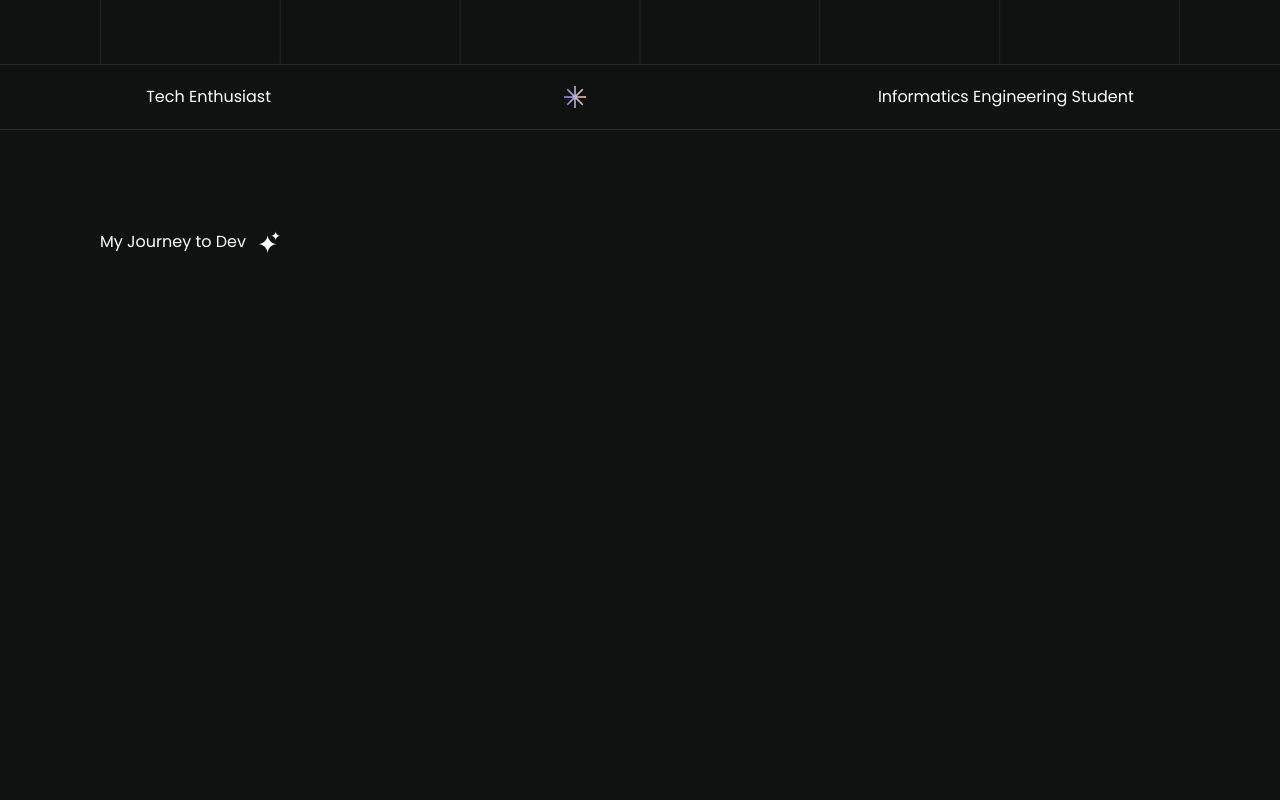
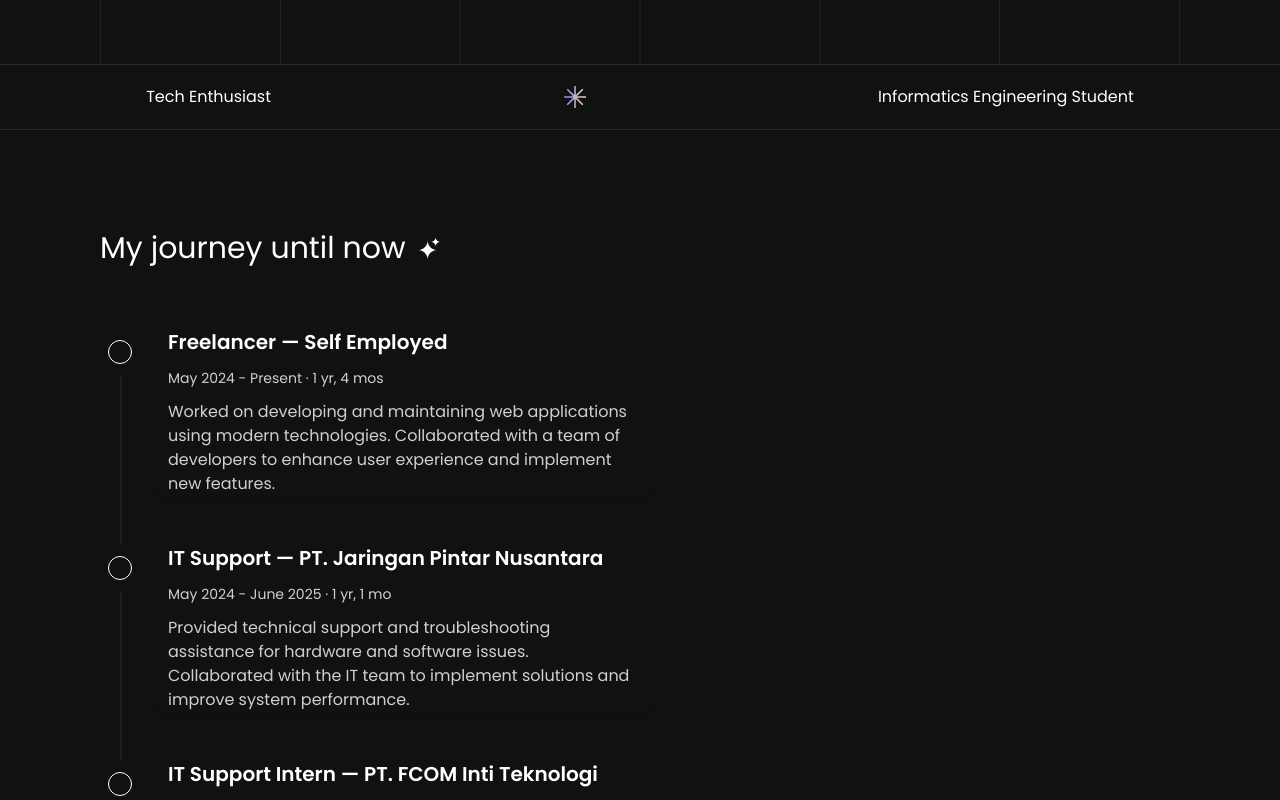
Before and after one commit to adrianahaz/adrianahaz.github.io, a SvelteKit app: page / in a window 1280 px wide. Shown: the part 720-1520 px from the top of the page. Before the commit the page ends 1134 px from the top, so only its background shows below. Built offline with nearby package versions, Linux system fonts and the light colour scheme.

Commit message:
feat(experience): added experience setion and fix some component

```diff
--- a/src/routes/+page.svelte
+++ b/src/routes/+page.svelte
@@ -4,6 +4,7 @@
 	import Hero from '$lib/components/section/hero/Hero.component.svelte';
 	import Badge from '$lib/components/ui/badge/Badge.component.svelte';
 	import Timeline from '$lib/components/ui/timeline/Timeline.component.svelte';
+	import Spark from '$lib/components/ui/icon/Spark.component.svelte';
 
 	let experiences = getAllExperience();
 </script>
@@ -19,28 +20,11 @@
 	<Badge />
 </main>
 
-<section class="px-[30px] py-[50px] md:px-[100px] md:py-[100px]">
+<section class="px-[30px] md:py-[100px] md:px-[100px] flex flex-col gap-[50px]">
 	<div class="flex items-center gap-3">
-		<h2>My Journey to Dev</h2>
-		<svg width="23" height="23" viewBox="0 0 23 23" fill="none" xmlns="http://www.w3.org/2000/svg">
-			<path
-				fill-rule="evenodd"
-				clip-rule="evenodd"
-				d="M9.60038 22.6499C9.58118 17.3537 5.2899 13.0663 -0.000976562 13.0663C5.3017 13.0663 9.60038 8.7596 9.60038 3.44714C9.6195 8.74331 13.9109 13.0307 19.2017 13.0307C13.899 13.0307 9.60038 17.3374 9.60038 22.6499Z"
-				fill="white"
-			/>
-			<path
-				fill-rule="evenodd"
-				clip-rule="evenodd"
-				d="M17.6522 9.64161C17.6429 7.07895 15.5664 5.0044 13.0063 5.0044C15.5722 5.0044 17.6522 2.92052 17.6522 0.349976C17.6614 2.91263 19.7379 4.98718 22.298 4.98718C19.7321 4.98718 17.6522 7.07107 17.6522 9.64161Z"
-				fill="white"
-			/>
-		</svg>
+		<h2 class="text-3xl">My journey until now</h2>
+		<Spark />
 	</div>
 
-	<div class="flex flex-col gap-5">
-		{#each experiences as experience, i}
-			<Timeline {...experience} index={i} />
-		{/each}
-	</div>
+	<Timeline {experiences} />
 </section>
```
